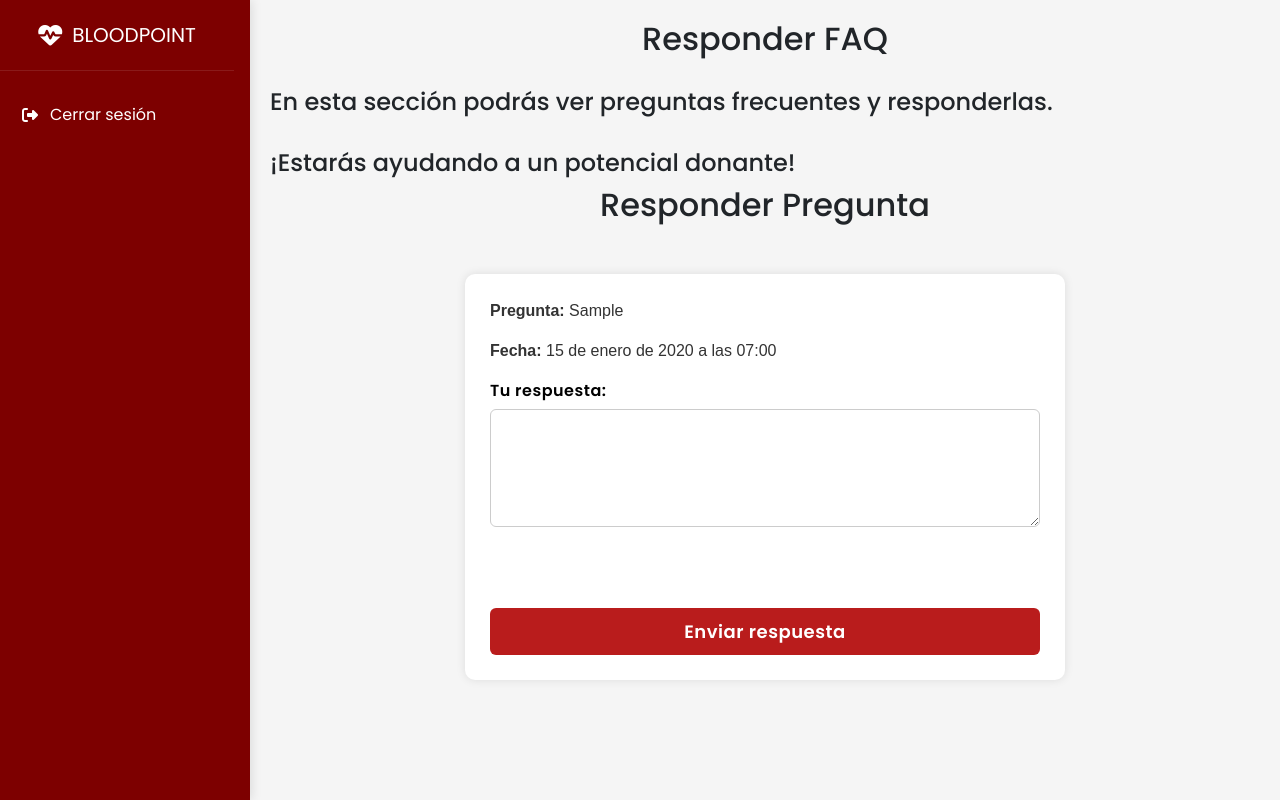
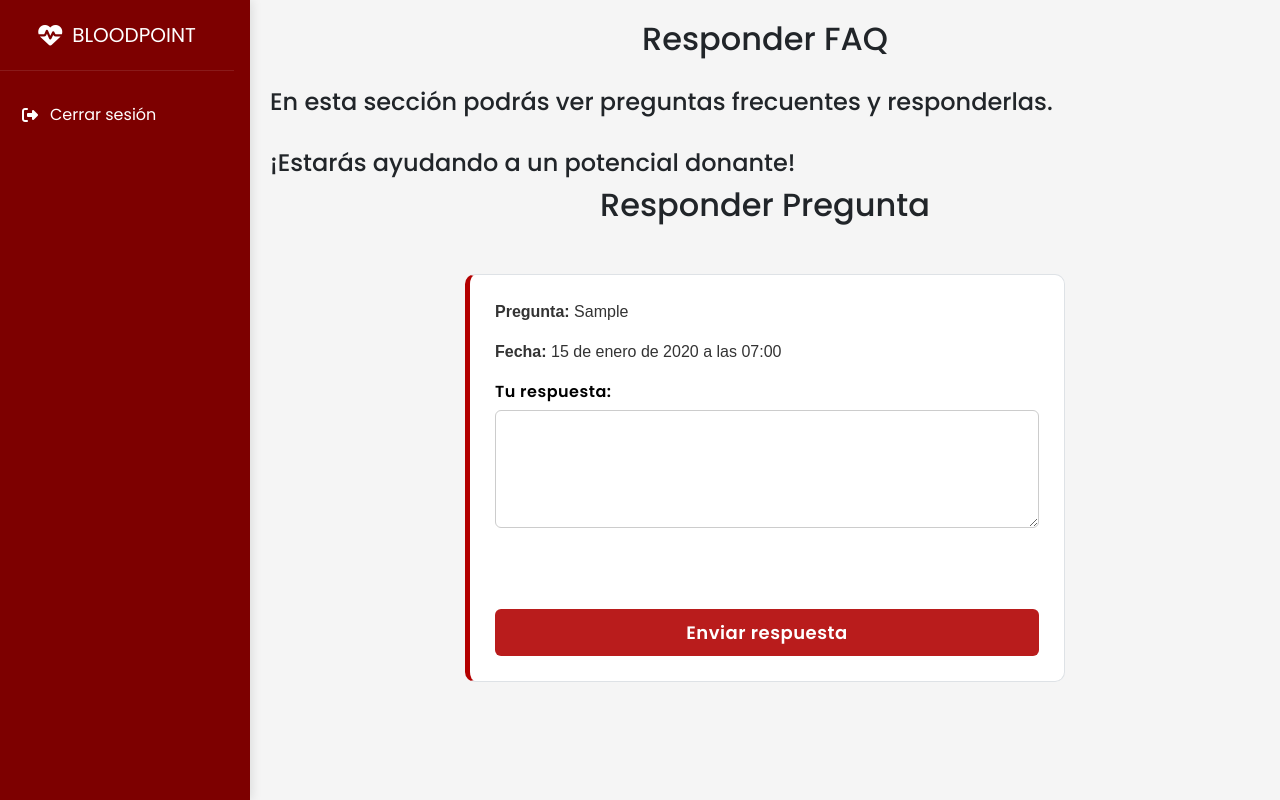
Before and after one commit to Camilink/BloodPoint-core, a Django app: page /pregunta/1/responder/ in a window 1280 px wide. Run offline with Django 5.2, Linux system fonts and the light colour scheme; a user stored in the database is signed in; tables that the repository leaves empty hold one stand-in row (values such as "Sample post").

Commit message:
styles for pregunta

```diff
--- a/static/css/templates/preguntas.css
+++ b/static/css/templates/preguntas.css
@@ -26,12 +26,13 @@
 }
 
 .form-container {
+    border: 1px solid #dee2e6;
+    border-left: 5px solid #b30000;
     max-width: 600px;
     margin: 50px auto;
     padding: 25px;
     background-color: #fff;
     border-radius: 10px;
-    box-shadow: 0 0 10px rgba(0,0,0,0.1);
     font-family: sans-serif;
     color: #333;
 }
--- a/templates/representante/listar_preguntas.html
+++ b/templates/representante/listar_preguntas.html
@@ -16,7 +16,7 @@
             <p><strong>Donante:</strong> {{ pregunta.user.donante.nombre_completo }}</p>
             <p><strong>Fecha:</strong> {{ pregunta.fecha_pregunta }}</p>
             <p><strong>Pregunta:</strong> {{ pregunta.pregunta }}</p>
-            <a href="{% url 'responder_pregunta' pregunta.id %}" class="btn btn-primary">Responder</a>
+            <a href="{% url 'responder_pregunta' pregunta.id %}" class="btn btn-primary red">Responder</a><br>
         </div>
         {% empty %}
         <p>No hay preguntas pendientes.</p>
```
